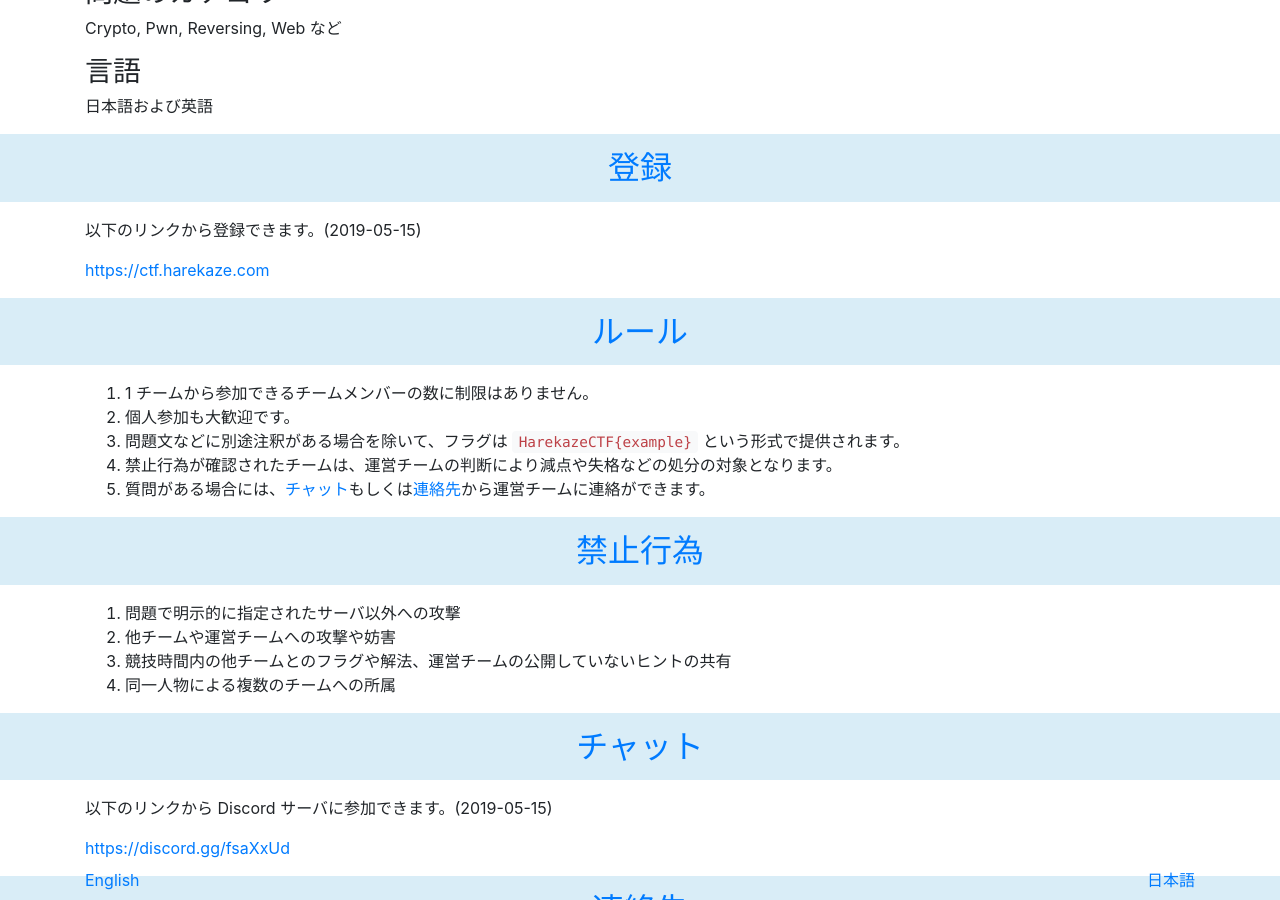
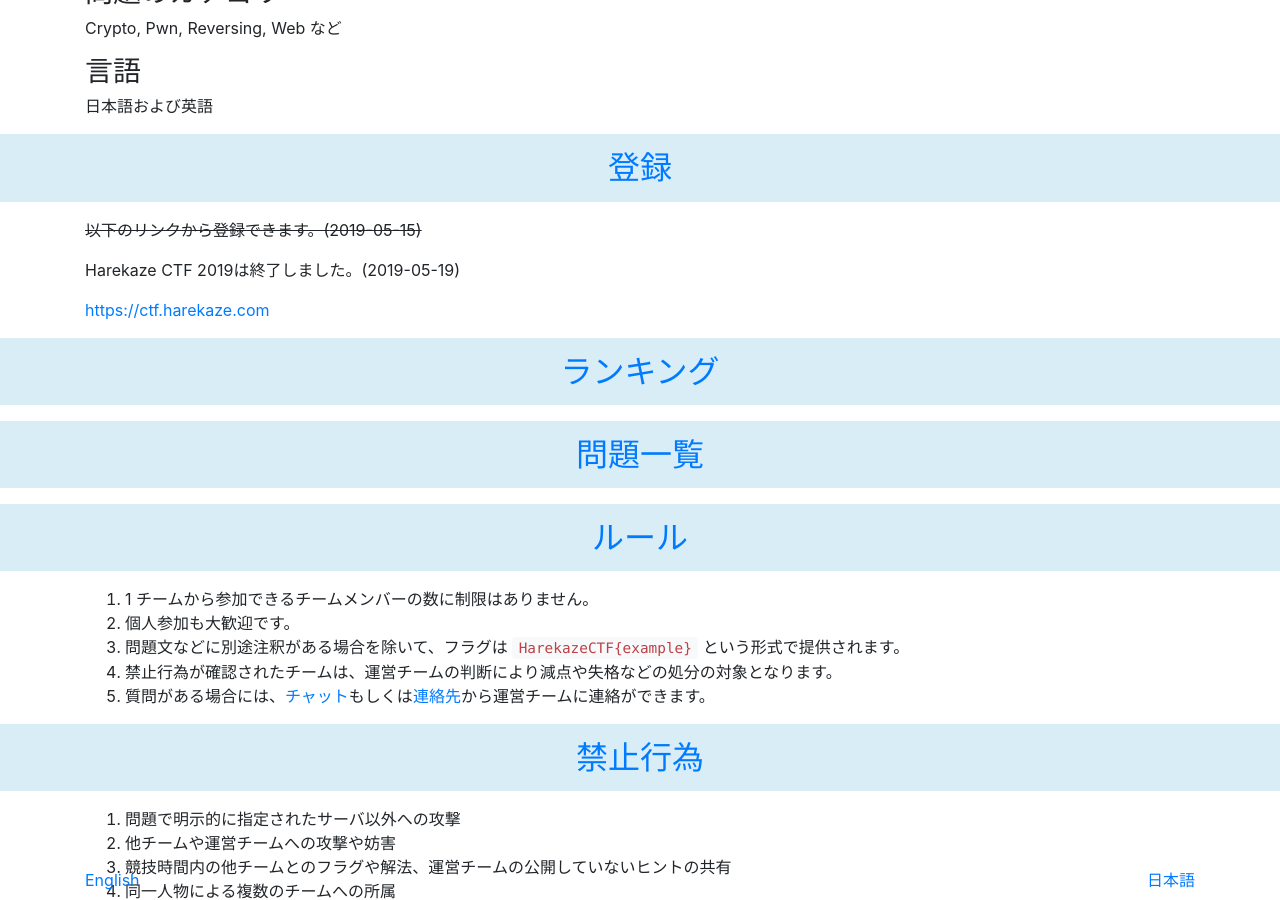
Before and after one commit to TeamHarekaze/TeamHarekaze.github.io, a Jekyll site: the page built from ctf/2019-jp.html, in a window 1280 px wide and 900 px high, scrolled down 954 px. Built offline with Jekyll 4.4.1, drawn with Linux system fonts in a browser that asks for light colours; nearby versions of some CDN libraries.

Commit message:
Update 2019-jp.html and 2019.html

```diff
--- a/ctf/2019-jp.html
+++ b/ctf/2019-jp.html
@@ -35,9 +35,22 @@ title: Harekaze CTF 2019
     <h2 id="register"><a href="#register">登録</a></h2>
   </header>
   <div class="container">
-    <p>以下のリンクから登録できます。(<time>2019-05-15</time>)</p>
+    <p><s>以下のリンクから登録できます。(<time>2019-05-15</time>)</s></p>
+    <p>Harekaze CTF 2019は終了しました。(<time>2019-05-19</time>)</p>
     <p><a href="https://ctf.harekaze.com">https://ctf.harekaze.com</a></p>
   </div>
+</section>
+
+<section>
+  <header class="section-header">
+    <h2 id="ranking"><a href="https://ctftime.org/event/789">ランキング</a></h2>
+  </header>
+</section>
+
+<section>
+  <header class="section-header">
+    <h2 id="challenges"><a href="https://github.com/TeamHarekaze/HarekazeCTF2019-challenges">問題一覧</a></h2>
+  </header>
 </section>
 
 <section>
```
Also changed, not shown: ctf/2019.html (+14 -1 lines).
